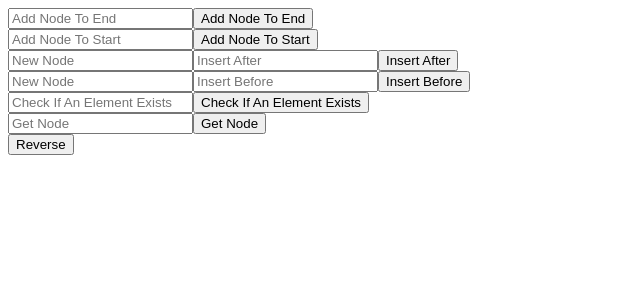
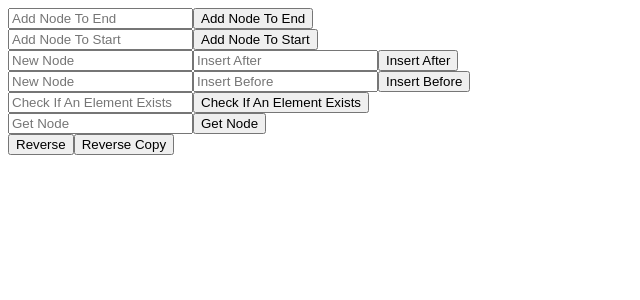
Before and after one commit to HenriqueFadoni/javis-interview, a React (Create React App) app: page / in a window 1280 px wide. Shown: the top 300 px of the page, without its empty margins (0-640 px from the left). Built offline with nearby package versions, Linux system fonts and the light colour scheme.

Commit message:
Reverting Copy List

```diff
--- a/src/App.tsx
+++ b/src/App.tsx
@@ -12,6 +12,7 @@ const App: FunctionComponent = () => {
   const [list, setList] = useState(new LinkedList());
   const [searchResponse, setSearchResponse] = useState(false);
   const [showNode, setShowNode] = useState();
+  const [reverseCopy, setReverseCopy] = useState(new LinkedList());
 
   const addNodeToEnd = (data: string) => {
     let newList = { ...list };
@@ -173,6 +174,35 @@ const App: FunctionComponent = () => {
     setList({ ...list, ...newList })
   }
 
+  const reverseCopyList = () => {
+    let newList = new LinkedList();
+    let element = { ...list.tail }
+    let stop = false
+
+    while (!stop) {
+      const node = new Node(element.data);
+
+      node.prev = newList.tail;
+
+      if (!newList.head) {
+        newList.head = node
+      } else {
+        newList.tail.next = node;
+      }
+
+      node.next = null;
+      newList.tail = node;
+
+      if (element.prev !== null) {
+        element = { ...element.prev }
+      } else {
+        stop = true
+      }
+    }
+
+    setReverseCopy({ ...reverseCopy, ...newList });
+  }
+
   return (
     <div>
       {
@@ -204,6 +234,11 @@ const App: FunctionComponent = () => {
         showNode={showNode}
       />
       <button onClick={reverseList}>Reverse</button>
+      {
+        reverseCopy.head &&
+        <DisplayNode list={reverseCopy} />
+      }
+      <button onClick={reverseCopyList}>Reverse Copy</button>
     </div>
   );
 }
```
